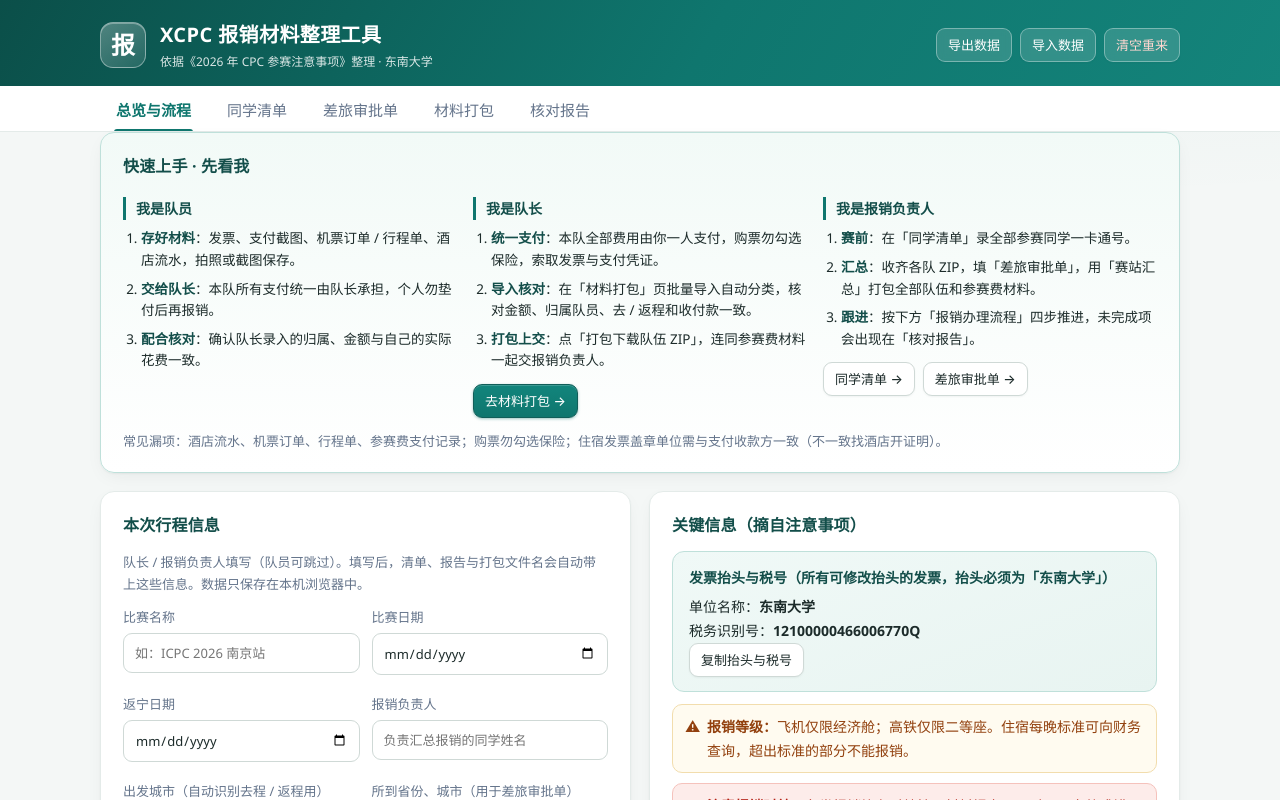
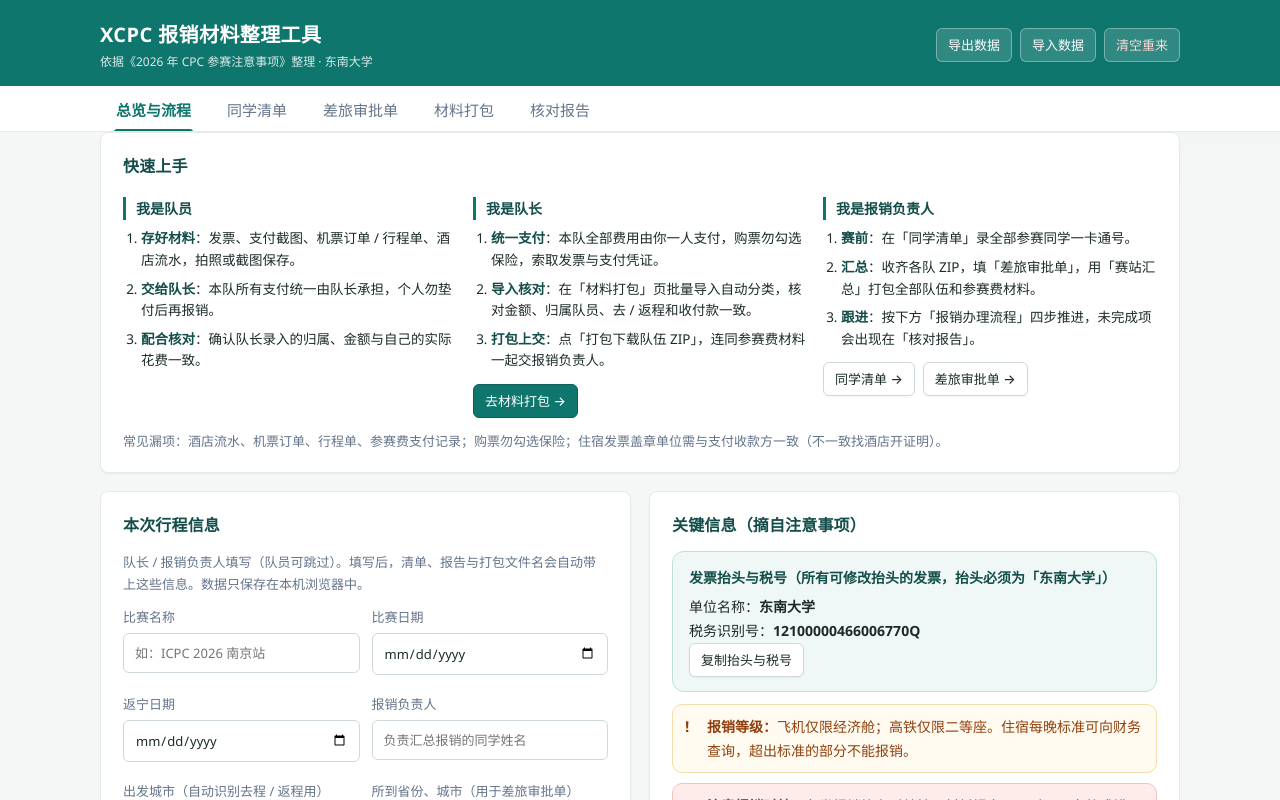
Before and after one commit to rickylxw/seu-xcpc-baoxiao, a Vue app: page / in a window 1280 px wide. Shown: the top 800 px of the page. Built offline with nearby package versions, Linux system fonts and the light colour scheme.

Commit message:
去 AI 味视觉收敛：顶栏/按钮/徽章去渐变改纯色，移除 logo 方块与按钮 emoji，圆角与阴影收敛，快速上手三档角色

```diff
--- a/src/components/LegCard.vue
+++ b/src/components/LegCard.vue
@@ -204,7 +204,7 @@ function changeType(ev) {
               :class="f.meta.header.ok ? 'ok' : 'bad'"
               :title="f.meta.header.ok ? '发票抬头含「东南大学」' : '未识别到「东南大学」抬头，请人工核对该发票'"
             >
-              抬头{{ f.meta.header.ok ? '✓' : '⚠' }}
+              抬头{{ f.meta.header.ok ? '✓' : '需核对' }}
             </span>
             <span
               v-if="f.meta && f.meta.cabin"
@@ -212,7 +212,7 @@ function changeType(ev) {
               :class="f.meta.cabin.ok ? 'ok' : 'bad'"
               :title="f.meta.cabin.ok ? '含「经济舱」字样' : '未识别到「经济舱」字样，飞机仅限经济舱，请人工核对'"
             >
-              {{ f.meta.cabin.ok ? '经济舱✓' : '未见经济舱⚠' }}
+              {{ f.meta.cabin.ok ? '含经济舱' : '未见经济舱' }}
             </span>
             <span
               v-if="f.meta && f.meta.scopeAuto"
@@ -258,7 +258,7 @@ function changeType(ev) {
             :class="f.meta.header.ok ? 'ok' : 'bad'"
             :title="f.meta.header.ok ? '发票抬头含「东南大学」' : '未识别到「东南大学」抬头，请人工核对该文件'"
           >
-            抬头{{ f.meta.header.ok ? '✓' : '⚠' }}
+            抬头{{ f.meta.header.ok ? '✓' : '需核对' }}
           </span>
           <input v-model="f.amount" class="file-amount" placeholder="金额" inputmode="decimal" />
           <div class="file-members">
@@ -320,7 +320,7 @@ function changeType(ev) {
             placeholder="不一致时填写情况说明（如通过平台代订，收款方为平台），可直接找酒店相关人员询问并请其开具证明；打包时将生成情况说明书 docx 一并提交"
           ></textarea>
         </div>
-        <div class="slot-note">识别支持：文本型 PDF、图片（OCR）、OFD 发票、扫描件 PDF（部分浏览器不支持扫描件，请转图片后上传）。中文模型已内置，离线可用。</div>
+        <div class="slot-note">识别支持：文本型 PDF、图片（OCR）、OFD 发票、扫描件 PDF（部分浏览器不支持时请转图片上传）。</div>
       </div>
     </div>
     <input ref="fileEl" type="file" multiple hidden @change="onPick" />
--- a/src/components/OverviewTab.vue
+++ b/src/components/OverviewTab.vue
@@ -21,7 +21,7 @@ async function copyTax() {
 <template>
   <section id="tab-overview" class="tab-pane">
     <div class="card quickstart no-print">
-      <h2>快速上手 · 先看我</h2>
+      <h2>快速上手</h2>
       <div class="qs-grid">
         <div class="qs-col">
           <div class="qs-role">我是队员</div>
--- a/src/components/ReportTab.vue
+++ b/src/components/ReportTab.vue
@@ -136,7 +136,7 @@ async function copyMsg(i) {
       <h3>三、办理流程</h3>
       <div style="padding-left: 4px">
         <div v-for="(f, i) in FLOW" :key="i" style="font-size: 14px">
-          {{ state.flow[i] ? '✅' : '⬜' }} {{ f.t }}
+          {{ state.flow[i] ? '✓' : '○' }} {{ f.t }}
         </div>
       </div>
 
--- a/src/components/TopBar.vue
+++ b/src/components/TopBar.vue
@@ -19,7 +19,6 @@ async function onImport(e) {
   <header class="topbar no-print">
     <div class="topbar-inner container">
       <div class="brand">
-        <div class="logo">报</div>
         <div class="brand-text">
           <h1>XCPC 报销材料整理工具</h1>
           <p>依据《2026 年 CPC 参赛注意事项》整理 · 东南大学</p>
--- a/src/style.css
+++ b/src/style.css
@@ -23,10 +23,10 @@
   --green-bg: #d9f2e5;
   --blue: #175cd3;
   --blue-bg: #e0ecff;
-  --radius: 14px;
-  --radius-sm: 9px;
-  --shadow: 0 1px 2px rgba(18, 38, 35, 0.05), 0 6px 20px -6px rgba(18, 38, 35, 0.08);
-  --shadow-hover: 0 2px 4px rgba(18, 38, 35, 0.06), 0 12px 28px -8px rgba(18, 38, 35, 0.14);
+  --radius: 8px;
+  --radius-sm: 6px;
+  --shadow: 0 1px 2px rgba(18, 38, 35, 0.06);
+  --shadow-hover: 0 2px 8px rgba(18, 38, 35, 0.1);
   --font: 'PingFang SC', 'Microsoft YaHei', 'Segoe UI', system-ui, -apple-system, sans-serif;
 }
 
@@ -52,20 +52,12 @@ p { margin: 0.4em 0; }
 
 /* ---------- 顶栏 ---------- */
 .topbar {
-  background: linear-gradient(120deg, #0b4f49 0%, #0f766e 55%, #14847b 100%);
+  background: #0f766e;
   color: #fff;
-  box-shadow: 0 2px 12px rgba(11, 79, 73, 0.35);
+  box-shadow: none;
 }
 .topbar-inner { display: flex; align-items: center; justify-content: space-between; gap: 16px; padding-top: 18px; padding-bottom: 14px; flex-wrap: wrap; }
 .brand { display: flex; align-items: center; gap: 14px; }
-.logo {
-  width: 46px; height: 46px; border-radius: 13px; flex: 0 0 auto;
-  background: linear-gradient(145deg, rgba(255, 255, 255, 0.28), rgba(255, 255, 255, 0.1));
-  border: 1px solid rgba(255, 255, 255, 0.4);
-  box-shadow: inset 0 1px 0 rgba(255, 255, 255, 0.3);
-  display: flex; align-items: center; justify-content: center;
-  font-size: 24px; font-weight: 700;
-}
 .brand-text h1 { font-size: 20px; letter-spacing: 0.02em; }
 .brand-text p { margin: 0; font-size: 12px; opacity: 0.85; }
 .topbar-actions { display: flex; gap: 8px; flex-wrap: wrap; }
@@ -117,7 +109,7 @@ main { padding: 26px 20px 48px; }
 .row-between { display: flex; align-items: center; justify-content: space-between; gap: 12px; flex-wrap: wrap; }
 .hint { color: var(--muted); font-size: 13px; margin: 4px 0 10px; }
 .empty {
-  color: var(--muted); background: linear-gradient(180deg, #fbfdfc, #f6faf9);
+  color: var(--muted); background: var(--bg);
   border: 1.5px dashed var(--line-strong); border-radius: 12px; padding: 20px; text-align: center; font-size: 14px;
 }
 
@@ -143,7 +135,7 @@ input[disabled] { color: var(--muted); background: var(--bg); }
 
 .deadline {
   margin-top: 12px; font-size: 14px; color: var(--primary-deep);
-  background: linear-gradient(180deg, #f2faf8, #e9f5f2);
+  background: var(--primary-bg);
   border: 1px solid var(--primary-border); border-radius: 10px; padding: 9px 14px;
 }
 
@@ -151,12 +143,12 @@ input[disabled] { color: var(--muted); background: var(--bg); }
 .notice { border-radius: 10px; padding: 10px 14px; font-size: 14px; margin: 10px 0 0; border: 1px solid; position: relative; padding-left: 34px; }
 .notice::before { position: absolute; left: 12px; top: 9px; font-size: 15px; }
 .notice.amber { background: #fffbf0; border-color: var(--amber-line); color: var(--amber); }
-.notice.amber::before { content: '⚠'; }
+.notice.amber::before { content: '!'; font-weight: 700; }
 .notice.red { background: var(--red-bg); border-color: var(--red-line); color: var(--red); }
 .notice.red::before { content: '✕'; font-weight: 700; }
 
 .kv-card {
-  background: linear-gradient(160deg, #f0f9f7, #e8f4f1);
+  background: var(--primary-bg);
   border: 1px solid var(--primary-border); border-radius: 12px;
   padding: 14px 16px; margin-bottom: 12px;
 }
@@ -174,8 +166,8 @@ input[disabled] { color: var(--muted); background: var(--bg); }
 .btn:hover { border-color: var(--primary); color: var(--primary); box-shadow: 0 2px 6px rgba(15, 118, 110, 0.15); }
 .btn:active { transform: translateY(1px); box-shadow: none; }
 .btn:disabled { opacity: 0.55; cursor: not-allowed; box-shadow: none; }
-.btn-primary { background: linear-gradient(180deg, #12857c, var(--primary)); border-color: var(--primary-dark); color: #fff; box-shadow: 0 1px 3px rgba(15, 118, 110, 0.4), inset 0 1px 0 rgba(255, 255, 255, 0.18); }
-.btn-primary:hover { background: linear-gradient(180deg, #0f766e, var(--primary-dark)); color: #fff; box-shadow: 0 3px 10px rgba(15, 118, 110, 0.35); }
+.btn-primary { background: var(--primary); border-color: var(--primary-dark); color: #fff; }
+.btn-primary:hover { background: var(--primary-dark); color: #fff; }
 .btn-sm { padding: 5px 11px; font-size: 13px; }
 .btn-danger-ghost { color: var(--red); }
 .btn-danger-ghost:hover { border-color: var(--red); background: var(--red-bg); color: var(--red); box-shadow: 0 2px 6px rgba(180, 35, 24, 0.15); }
@@ -185,13 +177,13 @@ input[disabled] { color: var(--muted); background: var(--bg); }
 .expense-toggles { display: flex; gap: 10px; flex-wrap: wrap; margin: 10px 0 6px; }
 .exp-toggle {
   display: inline-flex; align-items: center; gap: 8px; cursor: pointer;
-  border: 1.5px solid var(--line-strong); border-radius: 11px; padding: 8px 16px; background: #fff;
+  border: 1.5px solid var(--line-strong); border-radius: 8px; padding: 8px 16px; background: #fff;
   font-size: 15px; transition: all 0.15s; user-select: none;
   box-shadow: 0 1px 2px rgba(18, 38, 35, 0.04);
 }
 .exp-toggle:hover { border-color: var(--primary); box-shadow: 0 2px 8px rgba(15, 118, 110, 0.14); }
 .exp-toggle.on {
-  border-color: var(--primary); background: linear-gradient(180deg, #f2faf8, var(--primary-bg));
+  border-color: var(--primary); background: var(--primary-bg);
   color: var(--primary-deep); font-weight: 600;
   box-shadow: inset 0 1px 3px rgba(15, 118, 110, 0.12);
 }
@@ -237,7 +229,7 @@ input[disabled] { color: var(--muted); background: var(--bg); }
 
 .progress-wrap { display: flex; align-items: center; gap: 10px; font-size: 13px; color: var(--muted); }
 .progress-bar { width: 170px; height: 8px; border-radius: 6px; background: #e2edeb; overflow: hidden; box-shadow: inset 0 1px 2px rgba(18, 38, 35, 0.08); }
-.progress-bar i { display: block; height: 100%; width: 0; background: linear-gradient(90deg, #14a08f, var(--primary)); border-radius: 6px; transition: width 0.3s ease; }
+.progress-bar i { display: block; height: 100%; width: 0; background: var(--primary); border-radius: 6px; transition: width 0.3s ease; }
 
 /* ---------- 流程 ---------- */
 .flow-item {
@@ -248,7 +240,7 @@ input[disabled] { color: var(--muted); background: var(--bg); }
 .flow-item:hover { border-color: var(--primary-border); }
 .flow-item .num {
   flex: 0 0 auto; width: 27px; height: 27px; border-radius: 50%;
-  background: linear-gradient(145deg, #18a08f, var(--primary)); color: #fff;
+  background: var(--primary); color: #fff;
   font-weight: 700; font-size: 14px;
   display: flex; align-items: center; justify-content: center; margin-top: 2px;
   box-shadow: 0 2px 5px rgba(15, 118, 110, 0.35);
@@ -447,7 +439,7 @@ input[disabled] { color: var(--muted); background: var(--bg); }
 .g-badge {
   display: inline-flex; align-items: center; justify-content: center;
   width: 24px; height: 24px; border-radius: 8px; margin-right: 8px;
-  background: linear-gradient(145deg, #18a08f, var(--primary)); color: #fff;
+  background: var(--primary); color: #fff;
   font-size: 13px; font-weight: 700;
   box-shadow: 0 2px 5px rgba(15, 118, 110, 0.3);
 }
@@ -568,7 +560,7 @@ footer .foot-meta a { color: var(--primary); text-decoration: none; }
 footer .foot-meta a:hover { text-decoration: underline; }
 
 /* 快速上手（新手指引卡） */
-.quickstart { border: 1.5px solid var(--primary-border); background: linear-gradient(180deg, #f2faf7, #ffffff); }
+.quickstart { border: 1px solid var(--line); background: #fff; }
 .qs-grid { display: grid; grid-template-columns: repeat(3, 1fr); gap: 8px 16px; margin-top: 8px; }
 .qs-role { font-weight: 700; font-size: 14px; color: var(--primary-ink); margin: 4px 0 8px; padding-left: 10px; border-left: 3px solid var(--primary); }
 .qs-steps { margin: 0 0 12px; padding-left: 18px; display: flex; flex-direction: column; gap: 7px; font-size: 13.5px; line-height: 1.6; color: var(--ink); }
```
Also changed, not shown: src/components/FilesTab.vue (+12 -12 lines).
